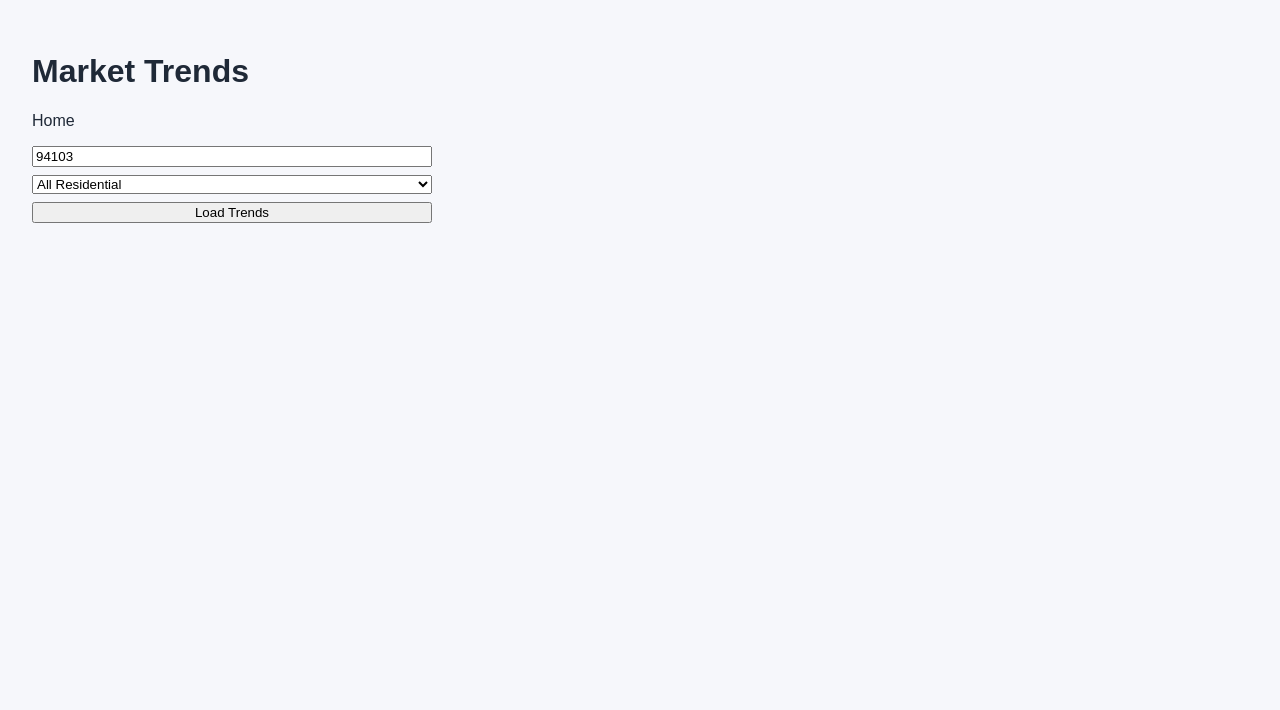
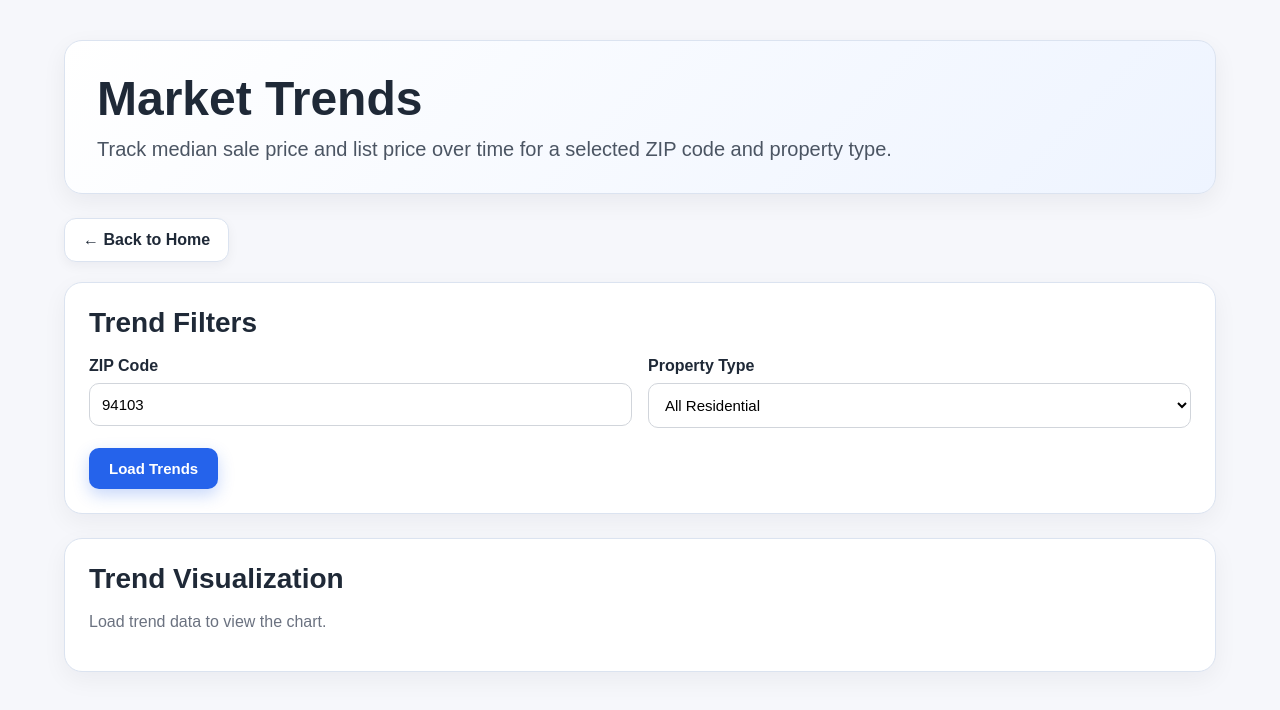
Before and after one commit to asiddaramanna/homebase, a Next.js app in the folder frontend/: page /trends in a window 1280 px wide. Shown: the top 710 px of the page. Built offline with nearby package versions, Linux system fonts and the light colour scheme.

Commit message:
Update trends.js

```diff
--- a/frontend/pages/trends.js
+++ b/frontend/pages/trends.js
@@ -11,7 +11,8 @@ export default function TrendsPage() {
 
   const handleLoad = async () => {
     const res = await fetch(`http://127.0.0.1:8000/trends?zip_code=${zipCode}&property_type=${encodeURIComponent(propertyType)}`)
-    setResults(await res.json())
+    const data = await res.json()
+    setResults(data)
   }
 
   const x = results.map((r) => r.period_begin)
@@ -19,33 +20,108 @@ export default function TrendsPage() {
   const list = results.map((r) => r.median_list_price)
 
   return (
-    <div style={{ padding: '2rem', fontFamily: 'Arial' }}>
+    <div className="page">
+      <section className="hero">
         <h1>Market Trends</h1>
-      <Link href="/">Home</Link>
+        <p>Track median sale price and list price over time for a selected ZIP code and property type.</p>
+      </section>
 
-      <div style={{ marginTop: '1rem', display: 'grid', gap: '0.5rem', maxWidth: '400px' }}>
-        <input value={zipCode} onChange={(e) => setZipCode(e.target.value)} placeholder="ZIP code" />
-        <select value={propertyType} onChange={(e) => setPropertyType(e.target.value)}>
+      <div style={{ marginBottom: '20px' }}>
+        <Link href="/" className="navCard">← Back to Home</Link>
+      </div>
+
+      <section className="sectionCard" style={{ marginBottom: '24px' }}>
+        <h2 className="sectionTitle" style={{ fontSize: '28px' }}>Trend Filters</h2>
+
+        <div
+          style={{
+            display: 'grid',
+            gridTemplateColumns: 'repeat(auto-fit, minmax(220px, 1fr))',
+            gap: '16px',
+          }}
+        >
+          <div>
+            <label style={{ display: 'block', marginBottom: '8px', fontWeight: 600 }}>ZIP Code</label>
+            <input
+              value={zipCode}
+              onChange={(e) => setZipCode(e.target.value)}
+              placeholder="94103"
+              style={{
+                width: '100%',
+                padding: '12px',
+                borderRadius: '10px',
+                border: '1px solid #d1d5db',
+                fontSize: '15px',
+              }}
+            />
+          </div>
+
+          <div>
+            <label style={{ display: 'block', marginBottom: '8px', fontWeight: 600 }}>Property Type</label>
+            <select
+              value={propertyType}
+              onChange={(e) => setPropertyType(e.target.value)}
+              style={{
+                width: '100%',
+                padding: '12px',
+                borderRadius: '10px',
+                border: '1px solid #d1d5db',
+                fontSize: '15px',
+                background: 'white',
+              }}
+            >
               <option>All Residential</option>
               <option>Single Family</option>
               <option>Condo/Co-op</option>
               <option>Townhouse</option>
               <option>Multi-Family</option>
             </select>
-        <button onClick={handleLoad}>Load Trends</button>
+          </div>
         </div>
 
-      {results.length > 0 && (
-        <div style={{ marginTop: '1rem' }}>
+        <div style={{ marginTop: '20px' }}>
+          <button
+            onClick={handleLoad}
+            style={{
+              background: '#2563eb',
+              color: 'white',
+              border: 'none',
+              padding: '12px 20px',
+              borderRadius: '10px',
+              fontSize: '15px',
+              fontWeight: 600,
+              cursor: 'pointer',
+              boxShadow: '0 6px 16px rgba(37, 99, 235, 0.25)',
+            }}
+          >
+            Load Trends
+          </button>
+        </div>
+      </section>
+
+      <section className="sectionCard">
+        <h2 className="sectionTitle" style={{ fontSize: '28px' }}>Trend Visualization</h2>
+
+        {results.length > 0 ? (
+          <div style={{ marginTop: '8px' }}>
             <Plot
               data={[
                 { x, y: sale, type: 'scatter', mode: 'lines+markers', name: 'Median Sale Price' },
                 { x, y: list, type: 'scatter', mode: 'lines+markers', name: 'Median List Price' },
               ]}
-            layout={{ width: 900, height: 500, title: `Price Trends for ${zipCode}` }}
+              layout={{
+                width: 1000,
+                height: 520,
+                title: `Price Trends for ${zipCode} (${propertyType})`,
+                paper_bgcolor: '#ffffff',
+                plot_bgcolor: '#ffffff',
+              }}
             />
           </div>
+        ) : (
+          <p style={{ color: '#6b7280' }}>Load trend data to view the chart.</p>
         )}
+      </section>
     </div>
   )
 }
```
Lines whose indentation alone changed are shown as unchanged.
